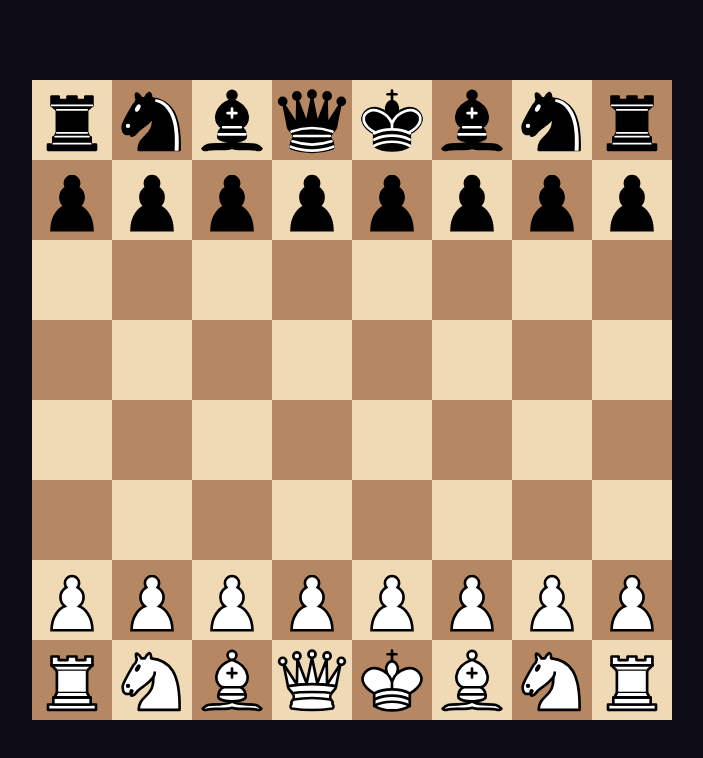
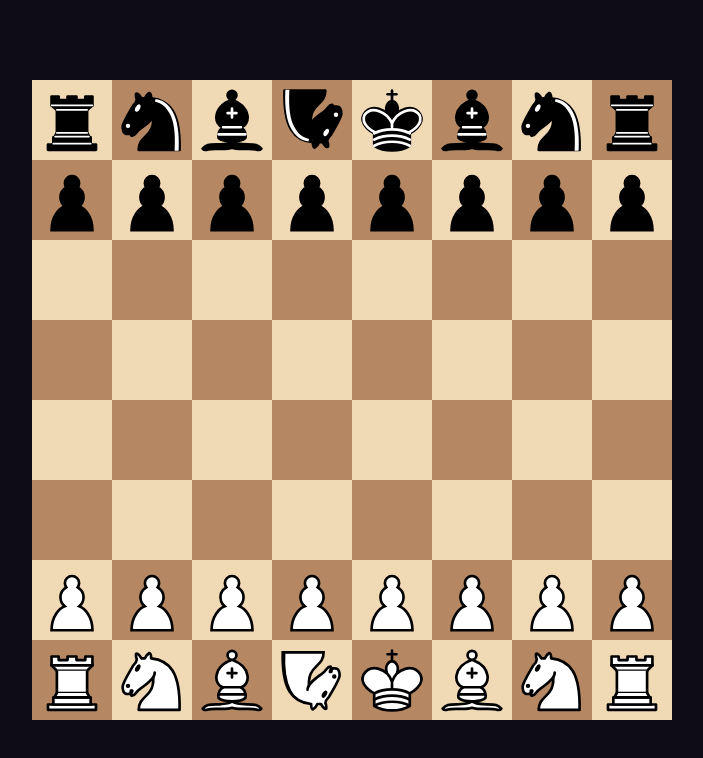
Before and after one commit to davidkochanski/crazy-chess, a React (Vite) app: page / in a window 1280 px wide. Shown: the top 758 px of the page, without its empty margins (288-991 px from the left). Built offline with nearby package versions, Linux system fonts and the light colour scheme.

Commit message:
Implemented Castling

```diff
--- a/src/Board.tsx
+++ b/src/Board.tsx
@@ -1,24 +1,22 @@
 import { useState } from "react";
 import Tile from "./Tile";
+import { MovementOptions, getMovementOptions, isWhite } from "./Moves";
 
-type MovementOptions = {
-    canMoveDiagonally: boolean;
-    canMoveOrthagonally: boolean;
-    canMoveAsKnight: boolean;
-    canMoveAsKing: boolean;
-    canMoveAsPawn: boolean;
-}
 
 const Board = () => {
     const [selectedX, setSelectedX] = useState<number | null>(null);
     const [selectedY, setSelectedY] = useState<number | null>(null);
+
+    const [castlingRights, setCastingRights] = useState<Array<boolean>>([true, true, true, true]);
+    const [enPassantSquare, setEnPassantSquare] = useState<Array<number | null>>([null, null]);
+
 
     const [pieces, setPieces] = useState<Array<Array<String>>>(
         [
             ['R', 'P', '-', '-', '-', '-', 'p', 'r'],
             ['N', 'P', '-', '-', '-', '-', 'p', 'n'],
             ['B', 'P', '-', '-', '-', '-', 'p', 'b'],
-            ['Q', 'P', '-', '-', '-', '-', 'p', 'q'],
+            ['C', 'P', '-', '-', '-', '-', 'p', 'c'],
             ['K', 'P', '-', '-', '-', '-', 'p', 'k'],
             ['B', 'P', '-', '-', '-', '-', 'p', 'b'],
             ['N', 'P', '-', '-', '-', '-', 'p', 'n'],
@@ -27,54 +25,8 @@ const Board = () => {
     );
 
     const [highlighted, setHighlighted] = useState<Array<Array<boolean>>>(Array.from({ length: 8 }, () => Array(8).fill(false)))
-
     const [previousMove, setPreviousMove] = useState<Array<Array<number>>>(Array.from({ length: 8 }, () => Array(8).fill(0)))
 
-
-    const getMovementOptions = (piece: String) => {
-
-        piece = piece.toLowerCase();
-
-        let options: MovementOptions = { canMoveAsKnight: false, canMoveDiagonally: false, canMoveOrthagonally: false, canMoveAsKing: false, canMoveAsPawn: false };
-
-        switch (piece) {
-            case "b":
-                options.canMoveDiagonally = true;
-                break;
-            case "q":
-                options.canMoveDiagonally = true;
-                options.canMoveOrthagonally = true;
-                break;
-            case "r":
-                options.canMoveOrthagonally = true;
-                break;
-            case "n":
-                options.canMoveAsKnight = true;
-                break;
-            case "k":
-                options.canMoveAsKing = true;
-                break;
-            case "p":
-                options.canMoveAsPawn = true;
-                break;
-            case "a":
-                options.canMoveAsKnight = true;
-                options.canMoveDiagonally = true;
-                options.canMoveOrthagonally = true;
-                break;
-            case "l":
-                options.canMoveAsKnight = true;
-                options.canMoveDiagonally = true;
-                options.canMoveOrthagonally = true;
-                options.canMoveAsPawn = true;
-        }
-
-        return options;
-    }
-
-    const isWhite = (piece: String) => {
-        return piece.toUpperCase() === piece;
-    }
 
     const generateLegalMoves = (x: number, y: number, movements: MovementOptions) => {
         const MAX = 7;
@@ -137,15 +89,7 @@ const Board = () => {
         }
 
         if(movements.canMoveAsKnight) {
-            const possibleMoves = [
-                [x + 1, y + 2],
-                [x + 2, y + 1],
-                [x + 2, y - 1],
-                [x + 1, y - 2],
-                [x - 1, y - 2],
-                [x - 2, y - 1],
-                [x - 2, y + 1],
-                [x - 1, y + 2],
+            const possibleMoves = [[x + 1, y + 2],[x + 2, y + 1],[x + 2, y - 1],[x + 1, y - 2],[x - 1, y - 2],[x - 2, y - 1],[x - 2, y + 1],[x - 1, y + 2],
               ];
 
             possibleMoves.forEach((move) => {
@@ -159,18 +103,9 @@ const Board = () => {
         }
 
         if(movements.canMoveAsKing) {
-            const possibleMoves = [
-                [x + 1, y],
-                [x - 1, y],
-                [x, y + 1],
-                [x, y - 1],
-                [x + 1, y + 1],
-                [x + 1, y - 1],
-                [x - 1, y + 1],
-                [x - 1, y - 1],
-              ];
+            const possibleMoves = [[x + 1, y],[x - 1, y],[x, y + 1],[x, y - 1],[x + 1, y + 1],[x + 1, y - 1],[x - 1, y + 1],[x - 1, y - 1]];
 
-              possibleMoves.forEach((move) => {
+            possibleMoves.forEach((move) => {
                 let x = move[0];
                 let y = move[1];
 
@@ -178,6 +113,25 @@ const Board = () => {
                     updateLegalMoves(x, y);
                 }
             })
+
+            if(isWhite(movingPiece)) {
+                if(castlingRights[0] && pieces[1][0] === '-' && pieces[2][0] === '-' && pieces[3][0] === '-') {
+                    updateLegalMoves(2, 0);
+                }
+
+                if(castlingRights[1] && pieces[5][0] === '-' && pieces[6][0] === '-') {
+                    updateLegalMoves(6, 0);
+                }
+
+            } else {
+                if(castlingRights[2] && pieces[1][7] === '-' && pieces[2][7] === '-' && pieces[3][7] === '-') {
+                    updateLegalMoves(2, 7);
+                }
+
+                if(castlingRights[3] && pieces[5][7] === '-' && pieces[6][7] === '-') {
+                    updateLegalMoves(6, 7);
+                }
+            }
         }
 
         if(movements.canMoveAsPawn) {
@@ -218,18 +172,31 @@ const Board = () => {
             }
         }
 
+        if(movements.canMoveAsCamel) {
+            const possibleMoves = [[x + 1, y + 3],[x + 3, y + 1],[x + 3, y - 1],[x + 1, y - 3],[x - 1, y - 3],[x - 3, y - 1],[x - 3, y + 1],[x - 1, y + 3]];
+
+            possibleMoves.forEach((move) => {
+                let x = move[0];
+                let y = move[1];
+
+                if(x <= MAX && y <= MAX && x >= MIN && y >= MIN) {
+                    updateLegalMoves(x, y);
+                }
+            })
+        }
+
         return legalMoves;
     };
 
-    const handleTileSelect = (x: number, y: number) => {
+    const handleTileSelect = (nextX: number, nextY: number) => {
         // Highlighting a new piece
         if (selectedX === null || selectedY === null) {
-            setSelectedX(x);
-            setSelectedY(y);
+            setSelectedX(nextX);
+            setSelectedY(nextY);
 
-            const movingPiece = pieces[x][y];
+            const movingPiece = pieces[nextX][nextY];
             const movements: MovementOptions = getMovementOptions(movingPiece.toLowerCase());
-            const legalMoves: number[][] = generateLegalMoves(x, y, movements);
+            const legalMoves: number[][] = generateLegalMoves(nextX, nextY, movements);
 
             let newHighlighted = Array.from({ length: 8 }, () => Array(8).fill(false));
 
@@ -240,7 +207,7 @@ const Board = () => {
 
 
         // Deselecting
-        } else if (selectedX === x && selectedY === y) {
+        } else if (selectedX === nextX && selectedY === nextY) {
 
             setSelectedX(null);
             setSelectedY(null);
@@ -257,21 +224,20 @@ const Board = () => {
                 return;
             }
 
+            // Verify if move is legal
             const movingPiece = newPieces[selectedX][selectedY];
             const movements: MovementOptions = getMovementOptions(movingPiece.toLowerCase());
             const legalMoves: number[][] = generateLegalMoves(selectedX, selectedY, movements);
 
             for(let i = 0; i < legalMoves.length; i++) {
-                if(JSON.stringify(legalMoves[i]) === JSON.stringify(Array.from([x, y]))) {
-                    newPieces[x][y] = movingPiece;
+                if(JSON.stringify(legalMoves[i]) === JSON.stringify(Array.from([nextX, nextY]))) {
+                    newPieces[nextX][nextY] = movingPiece;
                     newPieces[selectedX][selectedY] = '-';
 
                     let newPreviousMove = Array.from({ length: 8 }, () => Array(8).fill(0))
 
                     newPreviousMove[selectedX][selectedY] = 2; // Destination
-                    newPreviousMove[x][y] = 1 // origin
-
-                    console.log(newPreviousMove);
+                    newPreviousMove[nextX][nextY] = 1 // origin
 
                     setPreviousMove(newPreviousMove);
                     break;
@@ -279,10 +245,8 @@ const Board = () => {
                 }
             }
 
-            setSelectedX(null);
-            setSelectedY(null);
 
-
+            // Pawn promotion
             for(let i = 0; i < pieces.length; i++) {
                 if(pieces[i][0] === 'p') {
                     pieces[i][0] = 'q';
@@ -293,8 +257,53 @@ const Board = () => {
             }
 
 
+            // Move rook if castling
+            if(castlingRights[0] && movingPiece === 'K' && nextX === 2 && nextY === 0) {
+                pieces[0][0] = '-';
+                pieces[3][0] = 'R';
+            }
+
+            if(castlingRights[1] && movingPiece === 'K' && nextX === 6 && nextY === 0) {
+                pieces[7][0] = '-';
+                pieces[5][0] = 'R';
+            }
+
+            if(castlingRights[2] && movingPiece === 'k' && nextX === 2 && nextY === 7) {
+                pieces[0][7] = '-';
+                pieces[3][7] = 'r';
+            }
+
+            if(castlingRights[3] && movingPiece === 'k' && nextX === 6 && nextY === 7) {
+                pieces[7][7] = '-';
+                pieces[5][7] = 'r';
+            }
+
+
+
+            // Update castling rights
+            const newRights = [...castlingRights];
+
+            if(movingPiece === 'K') {
+                newRights[0] = false;
+                newRights[1] = false;
+            }
+
+            if(movingPiece === 'k') {
+                newRights[2] = false;
+                newRights[3] = false;
+            }
+
+            if(pieces[0][0] !== 'R') newRights[0] = false;
+            if(pieces[7][0] !== 'R') newRights[1] = false;
+            if(pieces[0][7] !== 'r') newRights[2] = false;
+            if(pieces[7][7] !== 'r') newRights[3] = false;
+
+            setCastingRights(newRights);
 
             setPieces(newPieces);
+
+            setSelectedX(null);
+            setSelectedY(null);
             setHighlighted(Array.from({ length: 8 }, () => Array(8).fill(false)));
         }
     }
--- /dev/null
+++ b/src/Moves.tsx
@@ -0,0 +1,101 @@
+export type MovementOptions = {
+    canMoveDiagonally: boolean;
+    canMoveOrthagonally: boolean;
+    canMoveAsKnight: boolean;
+    canMoveAsKing: boolean;
+    canMoveAsPawn: boolean;
+    canMoveAsCamel: boolean;
+}
+
+export const isWhite = (piece: String) => {
+    return piece.toUpperCase() === piece;
+}
+
+export const getMovementOptions = (piece: String) => {
+
+    piece = piece.toLowerCase();
+
+    let options: MovementOptions = { canMoveAsKnight: false, canMoveDiagonally: false, canMoveOrthagonally: false, canMoveAsKing: false, canMoveAsPawn: false, canMoveAsCamel: false };
+
+    switch (piece) {
+        case "b":
+            options.canMoveDiagonally = true;
+            break;
+        case "q":
+            options.canMoveDiagonally = true;
+            options.canMoveOrthagonally = true;
+            break;
+        case "r":
+            options.canMoveOrthagonally = true;
+            break;
+        case "n":
+            options.canMoveAsKnight = true;
+            break;
+        case "k":
+            options.canMoveAsKing = true;
+            break;
+        case "p":
+            options.canMoveAsPawn = true;
+            break;
+        case "a":
+            options.canMoveAsKnight = true;
+            options.canMoveDiagonally = true;
+            options.canMoveOrthagonally = true;
+            break;
+        case "l":
+            options.canMoveAsKnight = true;
+            options.canMoveDiagonally = true;
+            options.canMoveOrthagonally = true;
+            options.canMoveAsPawn = true;
+            break;
+        case "c":
+            options.canMoveAsCamel = true;
+            break;
+    }
+
+    return options;
+}
+
+export const decodePiece = (s: String) => {
+    if(s.length !== 1) return;
+
+    let out = s.toUpperCase() === s ? "white-" : "black-";
+
+    s = s.toLowerCase();
+
+    switch(s) {
+        case 'k':
+            out += 'king';
+            break;
+        case 'q':
+            out += 'queen';
+            break;
+        case 'r':
+            out += 'rook';
+            break;
+        case 'b':
+            out += 'bishop';
+            break;
+        case 'n':
+            out += 'knight';
+            break;
+        case 'p':
+            out += 'pawn';
+            break;
+        case 'c':
+            out += 'camel';
+            break;
+        case 'a':
+            out += 'amazon';
+            break;
+        case 'l':
+            out += 'lisek';
+            break;
+        case '-':
+            return 'empty';
+        default:
+            return 'unknown';
+    }
+
+    return out;
+}
--- a/src/Tile.tsx
+++ b/src/Tile.tsx
@@ -1,4 +1,5 @@
 import "./Board.css"
+import { decodePiece } from "./Moves"
 
 type TileProps = {
     x: number;
@@ -9,47 +10,6 @@ type TileProps = {
     id: number;
     onSelect: (x: number, y: number, movingPiece: String) => void;
     piece: String;
-}
-
-const decodePiece = (s: String) => {
-    if(s.length !== 1) return;
-
-    switch(s) {
-        case 'k':
-            return 'black-king';
-        case 'q':
-            return 'black-queen';
-        case 'r':
-            return 'black-rook';
-        case 'b':
-            return 'black-bishop';
-        case 'n':
-            return 'black-knight';
-        case 'p':
-            return 'black-pawn';
-        case 'K':
-            return 'white-king';
-        case 'Q':
-            return 'white-queen';
-        case 'R':
-            return 'white-rook';
-        case 'B':
-            return 'white-bishop';
-        case 'N':
-            return 'white-knight';
-        case 'P':
-            return 'white-pawn';
-        // case 'A':
-        //     return 'white-amazon';
-        case 'L':
-            return 'white-lisek';
-        case 'l':
-            return 'black-lisek';
-        case '-':
-            return 'empty';
-        default:
-            return 'unknown';
-    }
 }
 
 const Tile: React.FC<TileProps> = ({x, y, isSelected, isHighlighted, id, previousMove, onSelect, piece}) => {
@@ -64,24 +24,19 @@ const Tile: React.FC<TileProps> = ({x, y, isSelected, isHighlighted, id, previou
 
     const handleClick = () => {
         onSelect(x, y, piece);
-        console.log(id, x, y);
     }
 
-    const putHighlighted = () => {
+    const putHighlightedMarker = () => {
         if(!isHighlighted) return;
 
-        if(piece === "-") {
-            return <img className="tile-dot" src="img/dot.png"/>
-        } else {
-            return <img className="tile-cross" src="img/cross.png"/>
-        }
-
+        return piece === "-" ? <img className="tile-dot" src="img/dot.png"/>
+                             : <img className="tile-cross" src="img/cross.png"/>
     }
 
     return (
         <div onMouseDown={handleClick} className={`tile ${getColour()} ${isSelected ? "selected" : ""} ${previousMove === 2 ? "origin" : ""} ${previousMove === 1 ? "destination" : ""}`}>
             <img className="piece-img" src={"img/" + decodePiece(piece) + ".svg"} alt="" />
-            {putHighlighted()}
+            {putHighlightedMarker()}
         </div>
     )
 }
```
Also changed, not shown: public/img/black-camel.svg (added), public/img/white-camel.svg (added).
